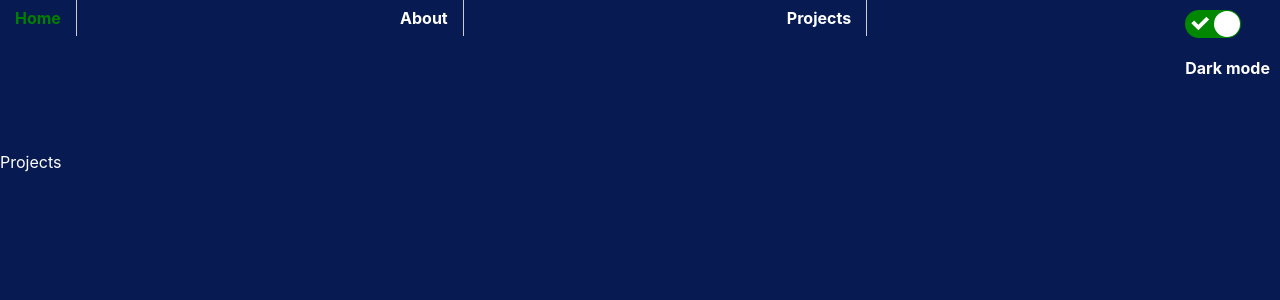
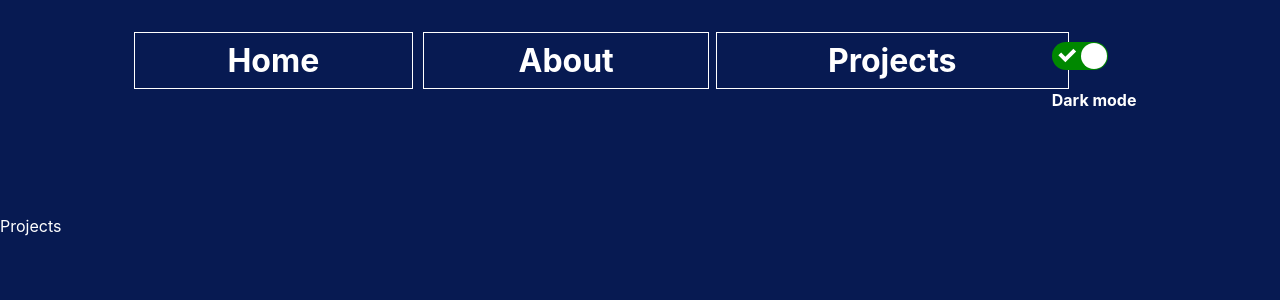
Before and after one commit to kloparn/Portfolio, a React (Create React App) app: page /projects in a window 1280 px wide. Shown: the top 300 px of the page. Built offline with nearby package versions, Linux system fonts and the light colour scheme.

Commit message:
updated the navbar to be more interactive and easy to press

```diff
--- a/src/components/Navbar.tsx
+++ b/src/components/Navbar.tsx
@@ -5,15 +5,15 @@ import styled from "styled-components";
 const Navbar: React.FC<Props> = ({ CustomSwitch }) => {
   return (
     <ListWrapper>
-      <li>
+      <List>
         <ListItem to="/">Home</ListItem>
-      </li>
-      <li>
+      </List>
+      <List>
         <ListItem to="/about">About</ListItem>
-      </li>
-      <li>
+      </List>
+      <List>
         <ListItem to="/projects">Projects</ListItem>
-      </li>
+      </List>
       <SwitchBox>{CustomSwitch}</SwitchBox>
     </ListWrapper>
   );
@@ -23,8 +23,12 @@ type Props = {
   CustomSwitch: JSX.Element;
 };
 
+const List = styled.li`
+  padding: 2rem;
+`;
+
 const SwitchBox = styled.li`
-  float: right;
+  padding: 2rem;
 `;
 
 const ListWrapper = styled.ul`
@@ -35,7 +39,7 @@ const ListWrapper = styled.ul`
   list-style: none;
   display: flex;
   flex-direction: row;
-  justify-content: space-between;
+  justify-content: space-evenly;
 `;
 
 const ListItem = styled(Link)`
@@ -44,7 +48,10 @@ const ListItem = styled(Link)`
   text-decoration: none;
   font-weight: bold;
   color: ${(props) => props.theme.colors.text};
-  border-right: 1px solid #ccc;
+  font-size: 2rem;
+  border: 1px solid ${(props) => props.theme.colors.text};
+  width: 200%;
+  text-align: center;
   :hover {
     color: green;
     cursor: pointer;
```
